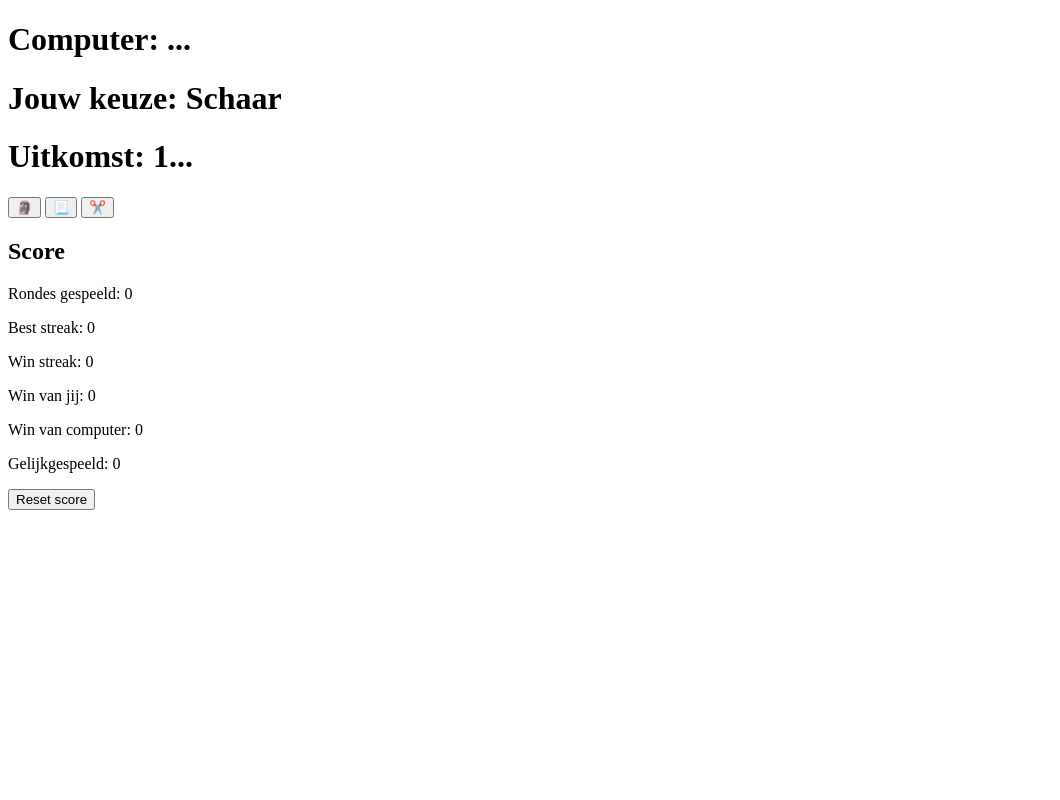
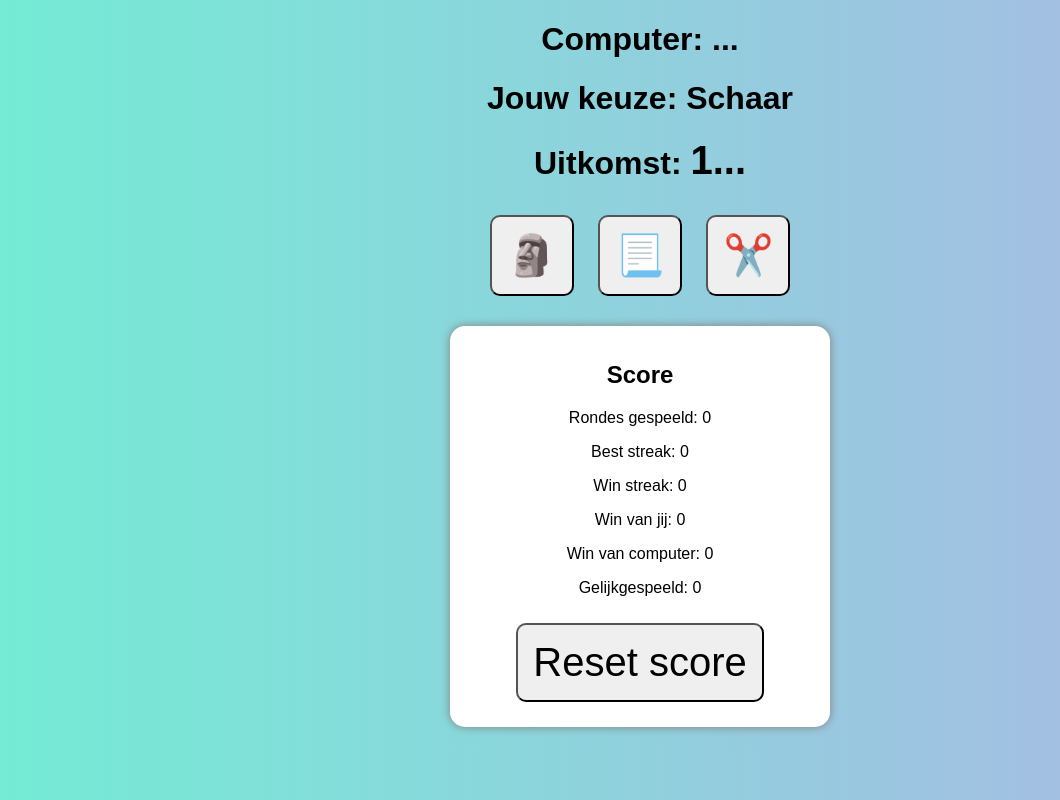
Before and after one commit to markgild/steen_papier_schaar, a plain HTML site: page index.html in a window 1280 px wide. Both pictures are taken after a click on the button "✂️". Shown: the whole page, without its empty margins (0-1060 px from the left). Drawn offline with Linux system fonts and the light colour scheme.

Commit message:
beep css

```diff
--- a/index.html
+++ b/index.html
@@ -4,6 +4,7 @@
         <meta charset="UTF-8">
         <meta name="viewport" content="width=device-width, initial-scale=1.0">
         <title>Steen Papier Schaar</title>
+        <link rel="stylesheet" href="style.css">
     </head>
     <body>
 
@@ -21,6 +22,8 @@
 
         <br>
 
+        <div class="scorebox">
+
             <h2>Score</h2>
 
             <p>Rondes gespeeld: <span id="rounds"></span></p>
@@ -37,10 +40,12 @@
 
             <button id="Reset">Reset score</button>
 
+        </div>
 
         <audio id="winSound" src="win.mp3"></audio>
         <audio id="loseSound" src="lose.mp3"></audio>
         <audio id="drawSound" src="draw.mp3"></audio>
+        <audio id="beepSound" src="beep.mp3"></audio>
 
 
         <script src="script.js"></script>
--- a/script.js
+++ b/script.js
@@ -43,6 +43,7 @@ resultOutput.innerHTML = "Resultaat van het spel";
 const winSound = document.querySelector("#winSound");
 const loseSound = document.querySelector("#loseSound");
 const drawSound = document.querySelector("#drawSound");
+const beepSound = document.querySelector("#beepSound");
 
 function play(choice) {
 
@@ -53,6 +54,7 @@ function play(choice) {
 
     busy = true;
 
+    resultOutput.style.color = "black";
 
     humanChoice = choice;
     humanOutput.innerHTML = humanChoice;
@@ -76,12 +78,24 @@ function play(choice) {
     computerOutput.innerHTML = "...";
     resultOutput.innerHTML = "3...";
 
+    beepSound.pause();
+    beepSound.currentTime = 0;
+    beepSound.play();
+
     setTimeout(() => {
         resultOutput.innerHTML = "2...";
+
+        beepSound.pause();
+        beepSound.currentTime = 0;
+        beepSound.play();
     }, 1000);
 
     setTimeout(() => {
         resultOutput.innerHTML = "1...";
+
+        beepSound.pause();
+        beepSound.currentTime = 0;
+        beepSound.play();
     }, 2000);
 
     setTimeout(() => {
@@ -132,6 +146,16 @@ function play(choice) {
             computerScoreOutput.innerHTML = computerScore;
         }
 
+        if (resultResult === "Jij wint!") {
+            resultOutput.style.color = "green";
+        }
+        else if (resultResult === "Computer wint!") {
+            resultOutput.style.color = "red";
+        }
+        else {
+            resultOutput.style.color = "orange";
+        }
+
         computerOutput.innerHTML = computerChoice;
         resultOutput.innerHTML = resultResult;
 
@@ -179,6 +203,8 @@ btns.forEach(button => {
         humanOutput.innerHTML = "Jouw keuze komt hier, maak je keuze!";
         resultOutput.innerHTML = "Resultaat van het spel";
 
+        resultOutput.style.color = "black";
+
         return;
     }
 
--- /dev/null
+++ b/style.css
@@ -0,0 +1,36 @@
+body {
+    margin: 0;
+    padding: 0;
+    font-family: Arial, sans-serif;
+    text-align: center;
+    background: linear-gradient(to right, #74ebd5, #ACB6E5);
+}
+button {
+    font-size: 40px;
+    padding: 15px;
+    margin: 10px;
+    border-radius: 10px;
+    cursor: pointer;
+    transition: 0.2s;
+    user-select: none;
+}
+button:hover {
+    transform: scale(1.1);
+}
+button:active {
+    background-color: gray;
+}
+#Result {
+    font-size: 40px;
+    font-weight: bold;
+}
+.scorebox {
+    width: 350px;
+    margin: 20px auto;
+    padding: 15px;
+
+    background-color: white;
+    border-radius: 15px;
+
+    box-shadow: 0px 0px 10px gray;
+}
```
Also changed, not shown: 1 other file. Lines whose indentation alone changed are shown as unchanged.
